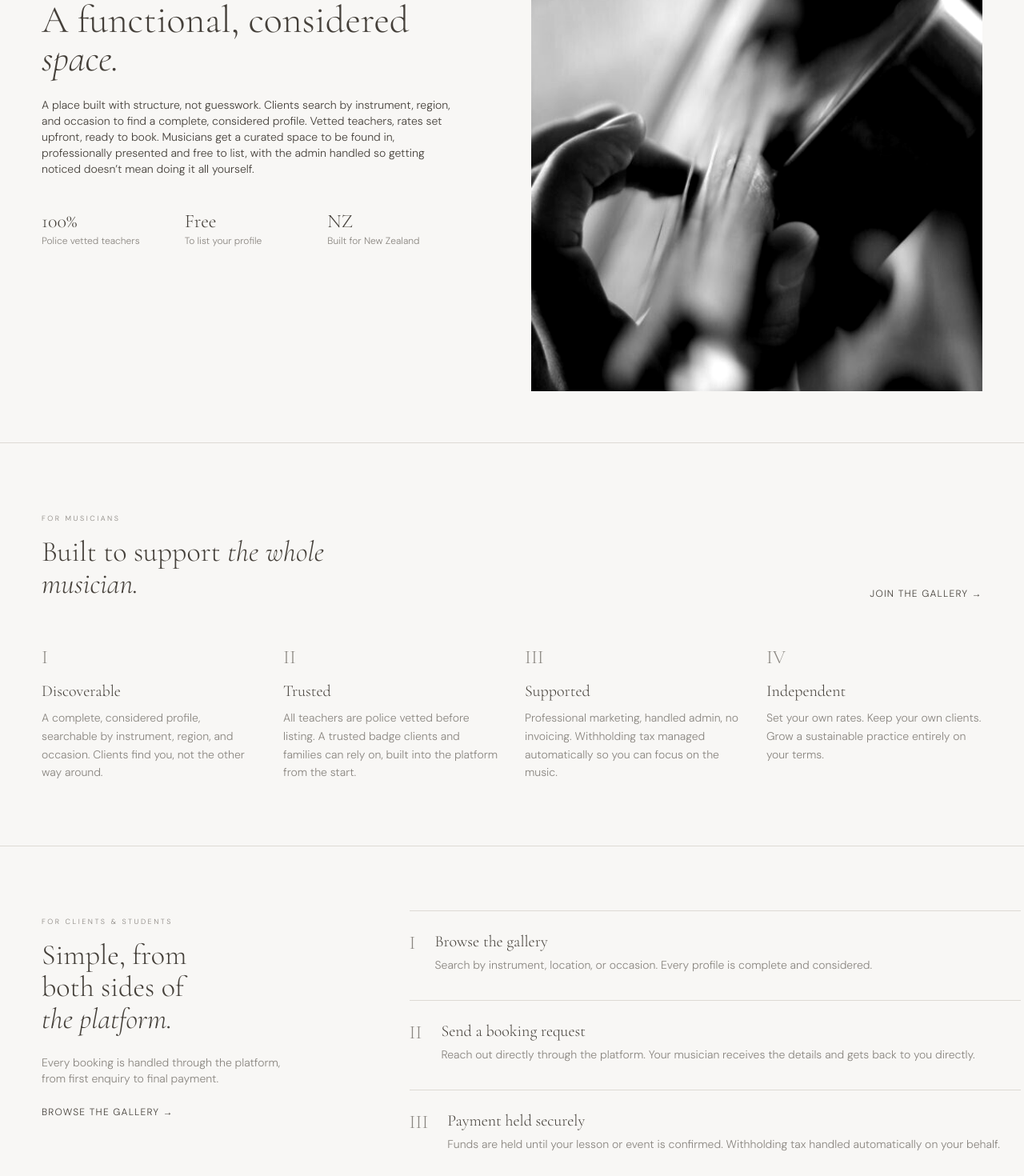
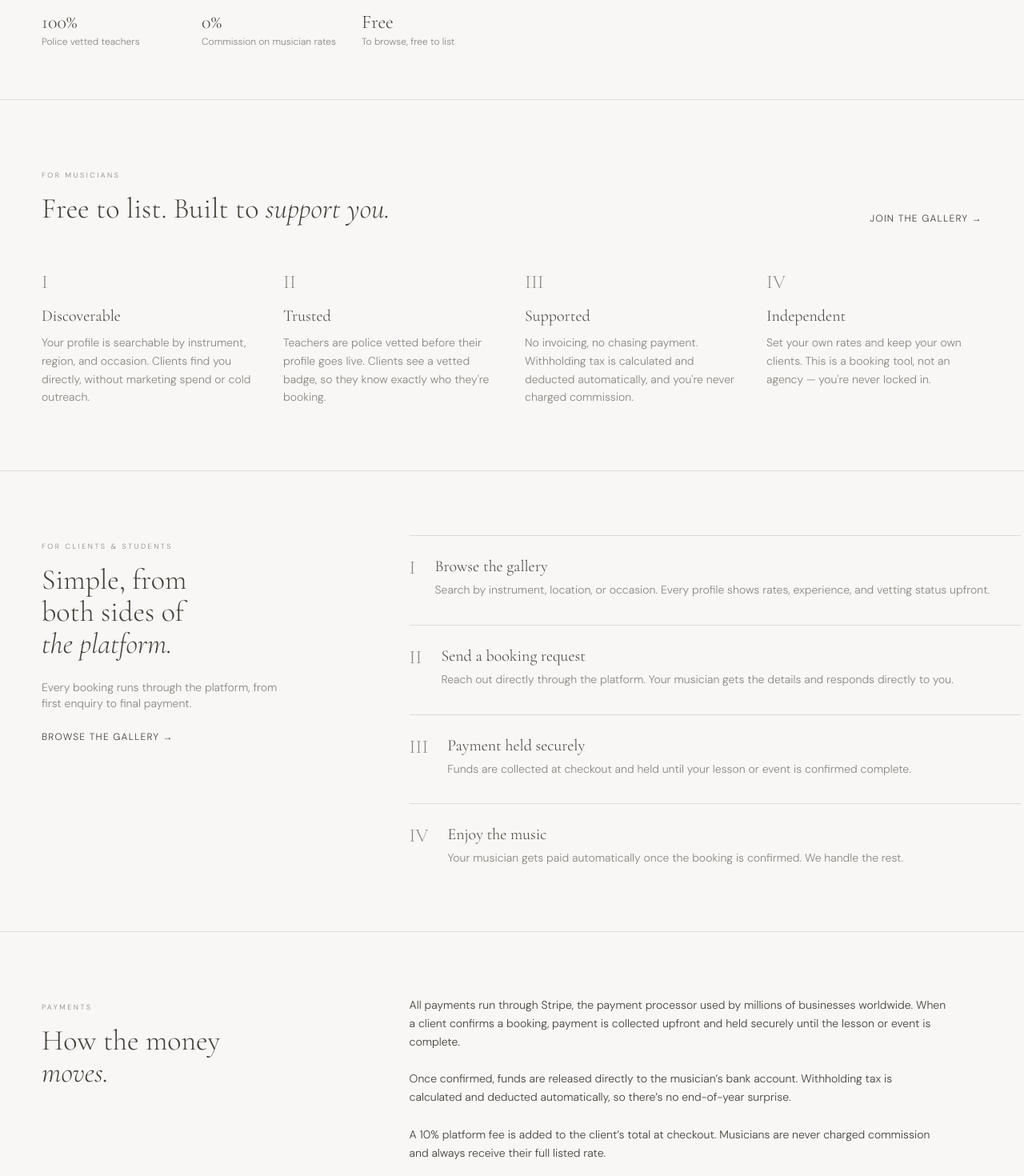
Before and after one commit to musiciangallery/Musician-Gallery, a Next.js app: page /about in a window 1280 px wide. Shown: the part 360-1830 px from the top of the page at 80% size. Built offline with nearby package versions, Linux system fonts and the light colour scheme.

Commit message:
Update page.tsx

```diff
--- a/src/app/about/page.tsx
+++ b/src/app/about/page.tsx
@@ -1,6 +1,5 @@
 import type { Metadata } from "next";
 import Link from "next/link";
-import Image from "next/image";
 
 export const metadata: Metadata = {
   title: "About | Musician Gallery",
@@ -10,22 +9,22 @@ const pillars = [
   {
     n: "I",
     t: "Discoverable",
-    b: "A complete, considered profile, searchable by instrument, region, and occasion. Clients find you, not the other way around.",
+    b: "Your profile is searchable by instrument, region, and occasion. Clients find you directly, without marketing spend or cold outreach.",
   },
   {
     n: "II",
     t: "Trusted",
-    b: "All teachers are police vetted before listing. A trusted badge clients and families can rely on, built into the platform from the start.",
+    b: "Teachers are police vetted before their profile goes live. Clients see a vetted badge, so they know exactly who they're booking.",
   },
   {
     n: "III",
     t: "Supported",
-    b: "Professional marketing, handled admin, no invoicing. Withholding tax managed automatically so you can focus on the music.",
+    b: "No invoicing, no chasing payment. Withholding tax is calculated and deducted automatically, and you're never charged commission.",
   },
   {
     n: "IV",
     t: "Independent",
-    b: "Set your own rates. Keep your own clients. Grow a sustainable practice entirely on your terms.",
+    b: "Set your own rates and keep your own clients. This is a booking tool, not an agency — you're never locked in.",
   },
 ];
 
@@ -33,65 +32,54 @@ const howSteps = [
   {
     n: "I",
     t: "Browse the gallery",
-    b: "Search by instrument, location, or occasion. Every profile is complete and considered.",
+    b: "Search by instrument, location, or occasion. Every profile shows rates, experience, and vetting status upfront.",
   },
   {
     n: "II",
     t: "Send a booking request",
-    b: "Reach out directly through the platform. Your musician receives the details and gets back to you directly.",
+    b: "Reach out directly through the platform. Your musician gets the details and responds directly to you.",
   },
   {
     n: "III",
     t: "Payment held securely",
-    b: "Funds are held until your lesson or event is confirmed. Withholding tax handled automatically on your behalf.",
+    b: "Funds are collected at checkout and held until your lesson or event is confirmed complete.",
   },
   {
     n: "IV",
     t: "Enjoy the music",
-    b: "Whether it's a performance or a lesson, your musician or teacher delivers — and gets paid. We take care of everything in between.",
+    b: "Your musician gets paid automatically once the booking is confirmed. We handle the rest.",
   },
 ];
 
 export default function AboutPage() {
   return (
     <>
-      <section className="px-6 md:px-[52px] py-16 grid md:grid-cols-2 gap-12 items-center border-b border-rule">
-        <div>
+      <section className="px-6 md:px-[52px] py-16 border-b border-rule">
         <span className="eyebrow">The Gallery Function</span>
-          <h1 className="font-serif text-4xl md:text-5xl mt-3 mb-6 max-w-lg">
+        <h1 className="font-serif text-4xl md:text-5xl mt-3 mb-6 max-w-2xl">
           A functional, considered <em>space.</em>
         </h1>
-          <p className="text-sm max-w-lg mb-3">
-            A place built with structure, not guesswork. Clients search by
-            instrument, region, and occasion to find a complete, considered
-            profile. Vetted teachers, rates set upfront, ready to book.
-            Musicians get a curated space to be found in, professionally
-            presented and free to list, with the admin handled so getting
-            noticed doesn&rsquo;t mean doing it all yourself.
+        <p className="text-sm max-w-2xl mb-10">
+          Musician Gallery is a directory and booking tool for musicians and
+          teachers across Aotearoa, New Zealand. Clients search by
+          instrument, region, and occasion. Musicians list a complete
+          profile, set their own rates, and get booked directly through the
+          platform. A functional gallery, giving talented people the
+          platform they&rsquo;ve earned.
         </p>
-          <div className="grid grid-cols-3 gap-6 max-w-lg mt-10">
+        <div className="grid grid-cols-3 gap-6 max-w-xl">
           <div>
             <p className="font-serif text-2xl">100%</p>
             <p className="text-xs text-mid">Police vetted teachers</p>
           </div>
           <div>
-              <p className="font-serif text-2xl">Free</p>
-              <p className="text-xs text-mid">To list your profile</p>
+            <p className="font-serif text-2xl">0%</p>
+            <p className="text-xs text-mid">Commission on musician rates</p>
           </div>
           <div>
-              <p className="font-serif text-2xl">NZ</p>
-              <p className="text-xs text-mid">Built for New Zealand</p>
+            <p className="font-serif text-2xl">Free</p>
+            <p className="text-xs text-mid">To browse, free to list</p>
           </div>
-          </div>
-        </div>
-        <div className="relative aspect-[4/5]">
-          <Image
-            src="/brand/about-violin-bridge.jpg"
-            alt="Close detail of a violin bow and bridge"
-            fill
-            className="object-cover photo-mono"
-            sizes="(max-width: 768px) 100vw, 40vw"
-          />
         </div>
       </section>
 
@@ -100,7 +88,7 @@ export default function AboutPage() {
           <div>
             <span className="eyebrow">For musicians</span>
             <h2 className="font-serif text-3xl md:text-4xl mt-3 max-w-md">
-              Built to support <em>the whole musician.</em>
+              Free to list. Built to <em>support you.</em>
             </h2>
           </div>
           <Link href="/join" className="text-xs tracking-[0.1em] uppercase hover:text-accent">
@@ -118,7 +106,7 @@ export default function AboutPage() {
         </div>
       </section>
 
-      <section className="px-6 md:px-[52px] py-20 grid md:grid-cols-[35%_65%] gap-12">
+      <section className="px-6 md:px-[52px] py-20 border-b border-rule grid md:grid-cols-[35%_65%] gap-12">
         <div>
           <span className="eyebrow">For clients &amp; students</span>
           <h2 className="font-serif text-3xl md:text-4xl mt-3">
@@ -129,8 +117,8 @@ export default function AboutPage() {
             <em>the platform.</em>
           </h2>
           <p className="text-sm text-mid mt-6 max-w-xs">
-            Every booking is handled through the platform, from first enquiry
-            to final payment.
+            Every booking runs through the platform, from first enquiry to
+            final payment.
           </p>
           <Link
             href="/gallery"
@@ -151,6 +139,36 @@ export default function AboutPage() {
           ))}
         </div>
       </section>
+
+      <section className="px-6 md:px-[52px] py-20 grid md:grid-cols-[35%_65%] gap-12">
+        <div>
+          <span className="eyebrow">Payments</span>
+          <h2 className="font-serif text-3xl md:text-4xl mt-3">
+            How the money
+            <br />
+            <em>moves.</em>
+          </h2>
+        </div>
+        <div className="space-y-6 max-w-2xl">
+          <p className="text-sm leading-relaxed">
+            All payments run through Stripe, the payment processor used by
+            millions of businesses worldwide. When a client confirms a
+            booking, payment is collected upfront and held securely until
+            the lesson or event is complete.
+          </p>
+          <p className="text-sm leading-relaxed">
+            Once confirmed, funds are released directly to the
+            musician&rsquo;s bank account. Withholding tax is calculated and
+            deducted automatically, so there&rsquo;s no end-of-year
+            surprise.
+          </p>
+          <p className="text-sm leading-relaxed">
+            A 10% platform fee is added to the client&rsquo;s total at
+            checkout. Musicians are never charged commission and always
+            receive their full listed rate.
+          </p>
+        </div>
+      </section>
     </>
   );
 }
```
Lines whose indentation alone changed are shown as unchanged.
